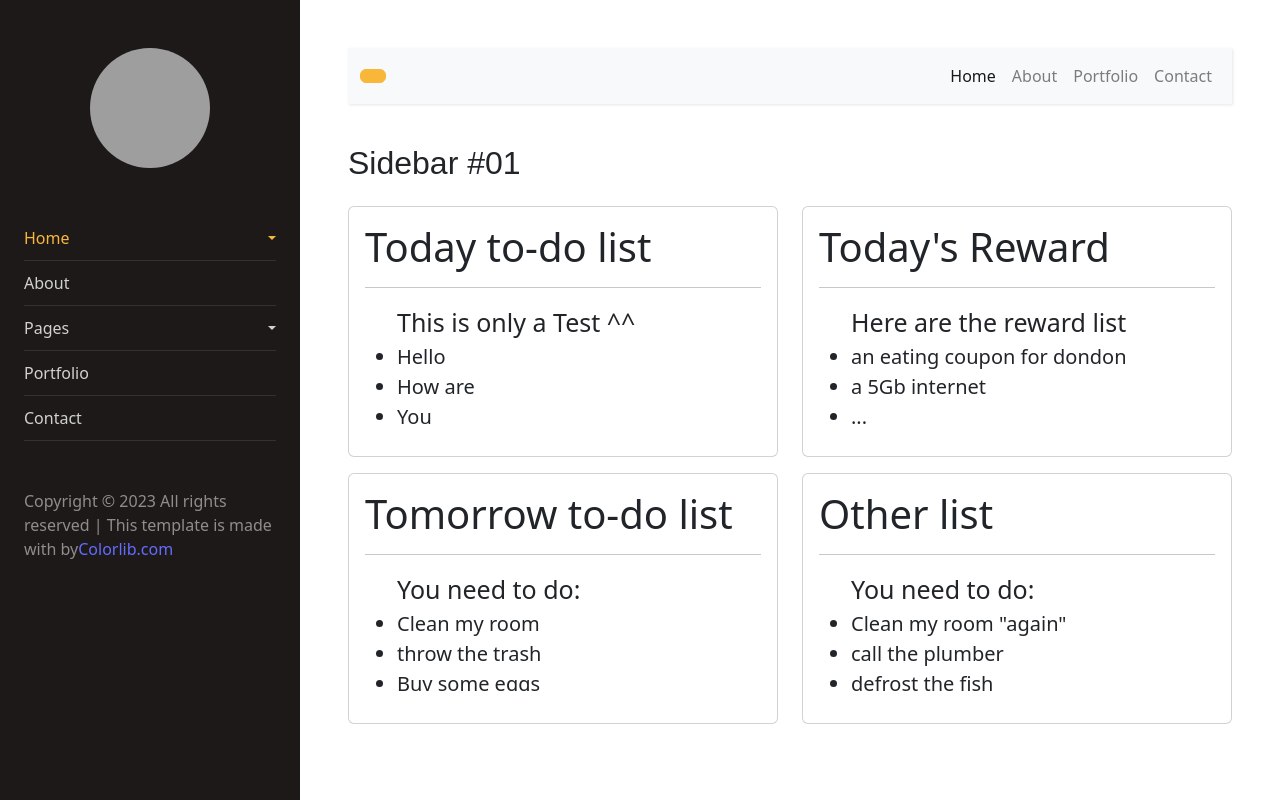
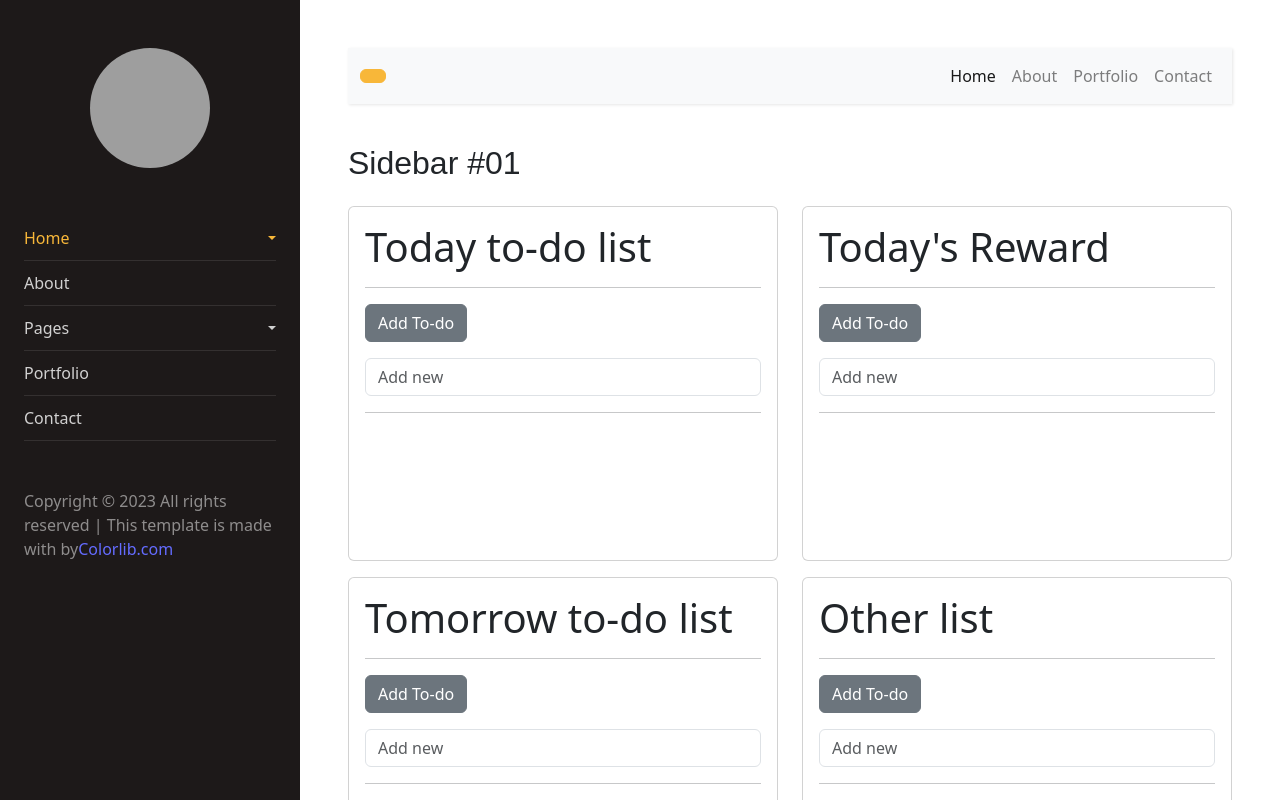
Before and after one commit to haniladjamba/final-project, a React app: page / in a window 1280 px wide. Shown: the top 800 px of the page. Built offline with nearby package versions, Linux system fonts and the light colour scheme; grey boxes are pictures that could not be loaded; the HTML template or start-up script is replaced by a standard one.

Commit message:
Upcoming: Menghapus placeholder text & Menambahkan active button dan text input

```diff
--- a/src/App.jsx
+++ b/src/App.jsx
@@ -2,7 +2,6 @@ import "./assets/style.css";
 import 'bootstrap/dist/css/bootstrap.css'
 import { useState } from 'react';
 import FullHeightComponent from "./components/FullHeight";
-// import Upcoming from "./components/Upcoming"
 import UpcomingReward from "./components/todayReward"
 import UpcomingTask from "./components/todayTask"
 import UpcomingTomorrow from "./components/UpcomingTomorrow";
@@ -150,6 +149,7 @@ function App() {
               {/* Jerrico part */}
                       <div className="row">
               <div className="col-sm-6 mb-3 mb-sm-0 pb-3">
+
                 <UpcomingTask />
               </div>
               <div className="col-sm-6 mb-3 mb-sm-0 pb-3">
--- a/src/components/Upcoming.jsx
+++ b/src/components/Upcoming.jsx
@@ -1,6 +1,4 @@
-
 import { useState } from 'react';
-
 
     const TodoList = () => {
     const [todos, setTodos] = useState([]);
@@ -12,10 +10,7 @@ const TodoList = () => {
 
     const handleAddTodo = () => {
         if (inputValue.trim()) {
-        setTodos([
-            ...todos,
-        { id: Date.now(), value: inputValue, isComplete: false },
-        ]);
+        setTodos([...todos, { id: Date.now(), value: inputValue, isComplete: false }]);
         setInputValue('');
         }
     };
@@ -34,37 +29,24 @@ const TodoList = () => {
 
     return (
         <div className="todo-list">
-
-        <div className="todo-list__input-container">
-            <input
-            type="text"
-            value={inputValue}
-            onChange={handleInputChange}
-            className="todo-list__input"
-            />
-            <button className="todo-list__add-btn" onClick={handleAddTodo}>
-            Add Todo
+            <div className='pb-3'>
+                <button className="btn btn-secondary" onClick={handleAddTodo}>
+                    Add To-do
                 </button>
             </div>
+        <div className="mb-3">
+            <input type="text" className="form-control" placeholder="Add new" value={inputValue} onChange={handleInputChange} />
+        </div>
+        <hr />
+
         <ul className="todo-list__list">
             {todos.map((todo) => (
-            <li
-                key={todo.id}
-                className={`todo-list__item ${
-                todo.isComplete ? 'todo-list__item--complete' : ''
-                }`}
-            >
-                <span
-                className="todo-list__complete-btn"
-                onClick={() => handleCompleteTodo(todo.id)}
-                >
+            <li key={todo.id} className={`todo-list__item ${todo.isComplete ? 'todo-list__item--complete' : ''}`}>
+                <span className="todo-list__complete-btn" onClick={() => handleCompleteTodo(todo.id)}>
                 &#10003;
                 </span>
                 <span className="todo-list__value">{todo.value}</span>
-                <span
-                className="todo-list__delete-btn"
-                onClick={() => handleDeleteTodo(todo.id)}
-                >
+                <span className="todo-list__delete-btn" onClick={() => handleDeleteTodo(todo.id)}>
                 &times;
                 </span>
             </li>
@@ -75,3 +57,14 @@ const TodoList = () => {
     };
 
 export default TodoList;
+
+{/* <div>
+  <div className="form-floating mb-3">
+    <input type="email" className="form-control" id="floatingInput" placeholder="name@example.com" value={inputValue} onChange={handleInputChange} />
+    <label htmlFor="floatingInput">Email address</label>
+  </div>
+  <div className="form-floating">
+    <input type="password" className="form-control" id="floatingPassword" placeholder="Password" />
+    <label htmlFor="floatingPassword">Password</label>
+  </div>
+</div> */}
--- a/src/components/UpcomingOther.jsx
+++ b/src/components/UpcomingOther.jsx
@@ -1,28 +1,16 @@
+import Upcoming from "./Upcoming"
+
 const UpcomingOther = () => {
     return(
         <div className="card">
-                  <div className="card-body">
-                    <p className="card-title lead display-6">Other list</p>
-                    <hr />
-                    <ul style={{fontSize: "25px", maxHeight: "120px"}} className="overflow-auto lead">
-                      You need to do:
-                      <li style={{fontSize: "20px"}}>
-                        Clean my room "again"
-                      </li>
-                      <li style={{fontSize: "20px"}}>
-                        call the plumber
-                      </li>
-                      <li style={{fontSize: "20px"}}>
-                        defrost the fish
-                      </li>
-                      <li style={{fontSize: "20px"}}>
-                        reset the router
-                      </li>
-
-
-                    </ul>
-                  </div>
+            <div className="card-body">
+                <p className="card-title lead display-6">Other list</p>
+                <hr />
+                <div style={{height: "240px"}} className="overflow-auto lead">
+                    <Upcoming />
                 </div>
+            </div>
+        </div>
     )
 }
 
--- a/src/components/UpcomingTomorrow.jsx
+++ b/src/components/UpcomingTomorrow.jsx
@@ -1,37 +1,14 @@
+import Upcoming from "./Upcoming"
+
 const UpcomingTomorrow = () => {
     return(
         <div className="card">
               <div className="card-body">
                 <p className="card-title display-6 lead">Tomorrow to-do list</p>
                 <hr />
-                <ul style={{fontSize: "25px", maxHeight: "120px"}} className="overflow-auto lead">
-                  You need to do:
-                  <li style={{fontSize: "20px"}}>
-                    Clean my room
-                  </li>
-                  <li style={{fontSize: "20px"}}>
-                    throw the trash
-                  </li>
-                  <li style={{fontSize: "20px"}}>
-                    Buy some eggs
-                  </li>
-                  <li style={{fontSize: "20px"}}>
-                    ...
-                  </li>
-                  <li style={{fontSize: "20px"}}>
-                    ...
-                  </li>
-                  <li style={{fontSize: "20px"}}>
-                    ...
-                  </li>
-                  <li style={{fontSize: "20px"}}>
-                    ...
-                  </li>
-                  <li style={{fontSize: "20px"}}>
-                    ...
-                  </li>
-
-                </ul>
+                <div style={{height: "240px"}} className="overflow-auto lead">
+                  <Upcoming />
+                </div>
               </div>
             </div>
     )
--- a/src/components/todayReward.jsx
+++ b/src/components/todayReward.jsx
@@ -1,3 +1,5 @@
+import Upcoming from "./Upcoming"
+
 const UpcomingReward = () => {
     return(
       <div>
@@ -6,25 +8,9 @@ const UpcomingReward = () => {
               <div className="card-body">
                 <p className="card-title display-6 lead">Today's Reward</p>
                 <hr />
-                <ul style={{fontSize: "25px", maxHeight: "120px"}} className="overflow-auto lead">
-                  Here are the reward list
-                  <li style={{fontSize: "20px"}}>
-                    an eating coupon for dondon
-                  </li>
-                  <li style={{fontSize: "20px"}}>
-                    a 5Gb internet
-                  </li>
-                  <li style={{fontSize: "20px"}}>
-                    ...
-                  </li>
-                  <li style={{fontSize: "20px"}}>
-                    ...
-                  </li>
-                  <li style={{fontSize: "20px"}}>
-                    ...
-                  </li>
-
-                </ul>
+                <div style={{height: "240px"}} className="overflow-auto lead">
+                  <Upcoming />
+                </div>
               </div>
             </div>
           </div>
--- a/src/components/todayTask.jsx
+++ b/src/components/todayTask.jsx
@@ -1,27 +1,16 @@
+import Upcoming from "./Upcoming"
 const UpcomingTask = () => {
     return(
         <div>
 
             <div className="">
             <div className="card">
-             <div className="card-body">
+              <div className="card-body">
                 <p className="card-title display-6 lead">Today to-do list</p>
                 <hr />
-                {/* <Upcoming/> */}
-                <ul style={{fontSize: "25px", maxHeight: "120px"}} className="overflow-auto lead">This is only a Test ^^
-                  <li style={{fontSize: "20px"}}>
-                    Hello
-                  </li>
-                  <li style={{fontSize: "20px"}}>
-                    How are
-                  </li>
-                  <li style={{fontSize: "20px"}}>
-                    You
-                  </li>
-                  <li style={{fontSize: "20px"}}>
-                    Today?
-                  </li>
-                </ul>
+                <div style={{height: "240px"}} className="overflow-auto lead">
+                  <Upcoming />
+                </div>
               </div>
             </div>
           </div>
```
Lines whose indentation alone changed are shown as unchanged.
